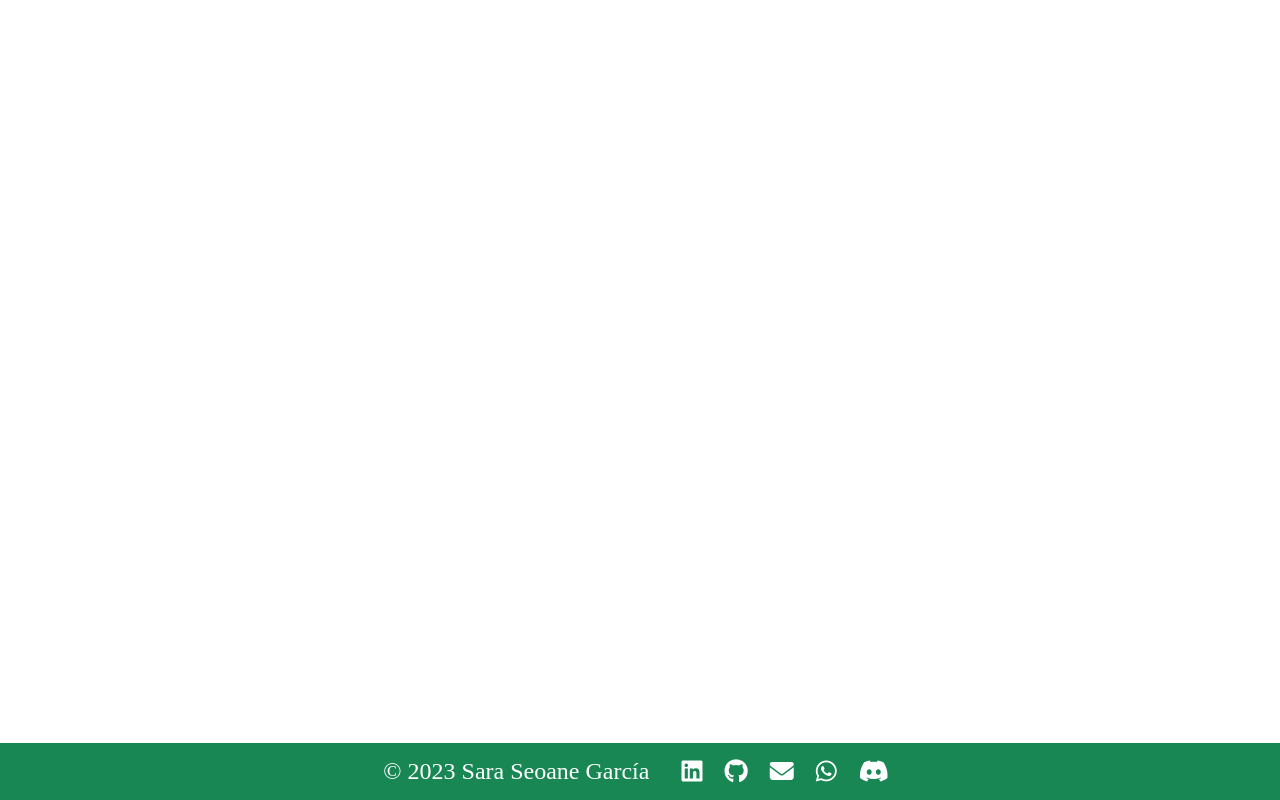
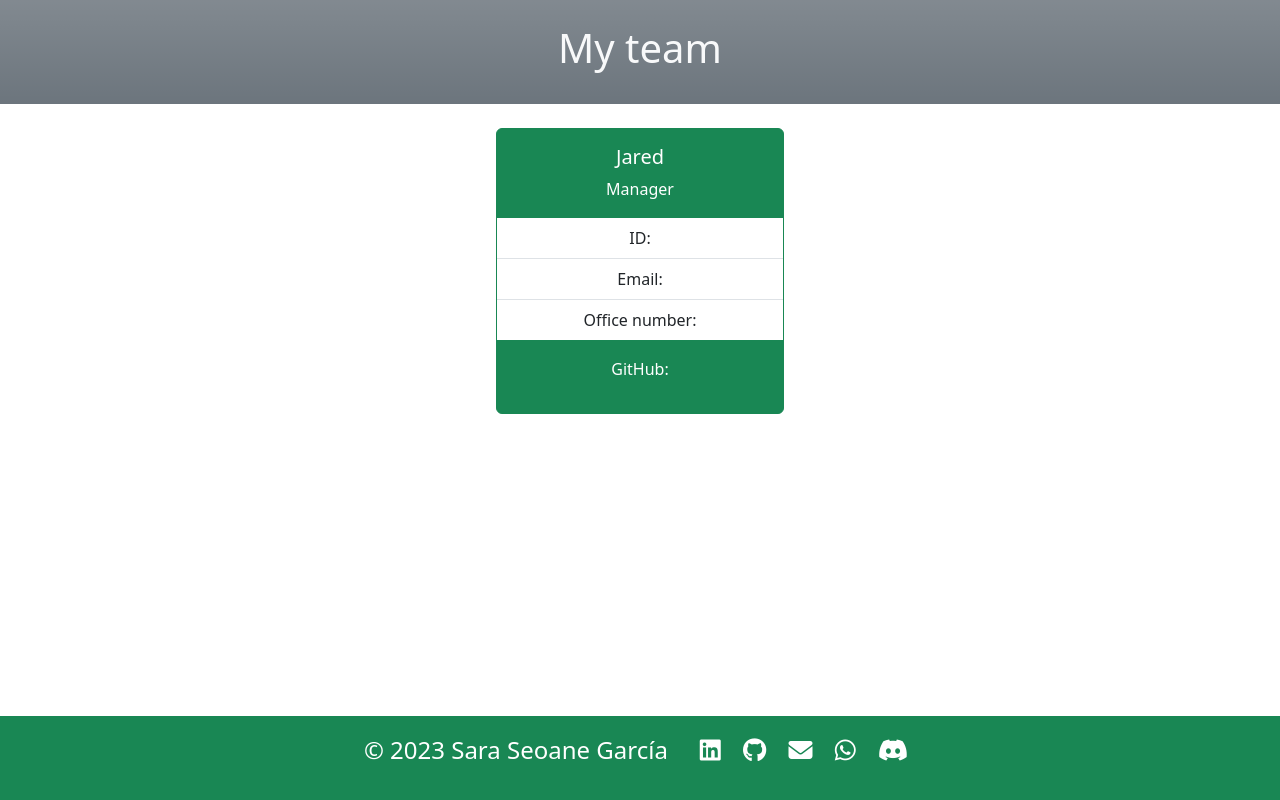
Before and after one commit to sarasg89/team-creator, a website: page index.html in a window 1280 px wide. Drawn offline with nearby package versions, Linux system fonts and the light colour scheme.

Commit message:
mock card created and styled with bootstrap

```diff
--- a/index.html
+++ b/index.html
@@ -1,19 +1,43 @@
 <!DOCTYPE html>
 <html lang="en">
+
 <head>
     <meta charset="UTF-8">
     <meta http-equiv="X-UA-Compatible" content="IE=edge">
     <meta name="viewport" content="width=device-width, initial-scale=1.0">
     <link href="https://cdn.jsdelivr.net/npm/bootstrap@5.3.0-alpha1/dist/css/bootstrap.min.css" rel="stylesheet"
         integrity="sha384-GLhlTQ8iRABdZLl6O3oVMWSktQOp6b7In1Zl3/Jr59b6EGGoI1aFkw7cmDA6j6gD" crossorigin="anonymous">
-    <link rel="stylesheet" href="./assets/css/reset.css">
     <link rel="stylesheet" href="./assets/css/style.css">
     <title>Document</title>
 </head>
-<body>
+
+<body class="d-flex flex-column min-vh-100">
     <main>
+        <header class="container-fluid text-center text-light display-1 bg-secondary bg-gradient p-4">
+            <h1>My team</h1>
+        </header>
+        <section class="container-fluid p-4">
+            <div class="row justify-content-center row-cols-auto g-5">
+                <div class="col">
+                    <div class="card text-center text-bg-success border-success mb-3" style="width: 18rem;">
+                        <div class="card-body">
+                            <h5 class="card-title">Jared</h5>
+                            <p class="card-text">Manager</p>
+                        </div>
+                        <ul class="border-success list-group list-group-flush">
+                            <li class="list-group-item">ID:</li>
+                            <li class="list-group-item">Email:</li>
+                            <li class="list-group-item">Office number:</li>
+                        </ul>
+                        <div class="card-body">
+                            <p>GitHub:</p><a href="#" class="card-link"></a>
+                        </div>
+                    </div>
+                </div>
+            </div>
+        </section>
     </main>
-    <footer class="d-flex justify-content-center bg-success pt-3 pb-3 text-white fs-4 mb-0 fixed-bottom">
+    <footer class="d-flex justify-content-center bg-success pt-3 pb-3 text-white fs-4 mb-0 mt-auto">
         <p class="pe-4">© 2023 Sara Seoane García</p>
         <div id="social-media">
             <a class="px-2 text-reset" href="https://www.linkedin.com/in/sara-seoane-garcia/" target="_blank"><i
@@ -26,7 +50,11 @@
         </div>
     </footer>
     <script src="https://kit.fontawesome.com/bc80d4a5ca.js" crossorigin="anonymous"></script>
+    <script src="https://cdn.jsdelivr.net/npm/bootstrap@5.3.0-alpha1/dist/js/bootstrap.bundle.min.js"
+        integrity="sha384-w76AqPfDkMBDXo30jS1Sgez6pr3x5MlQ1ZAGC+nuZB+EYdgRZgiwxhTBTkF7CXvN"
+        crossorigin="anonymous"></script>
     <script src="https://ajax.googleapis.com/ajax/libs/jquery/3.6.1/jquery.min.js"></script>
     <script src="./assets/js/script.js"></script>
 </body>
+
 </html>
```
Also changed, not shown: package.json (+26 -0 lines), README.md, 1 other file.
